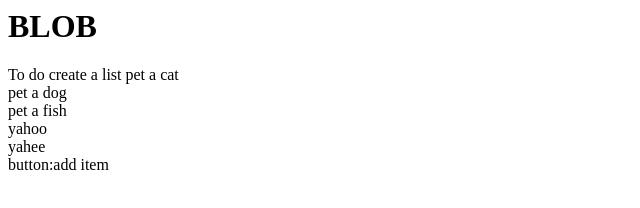
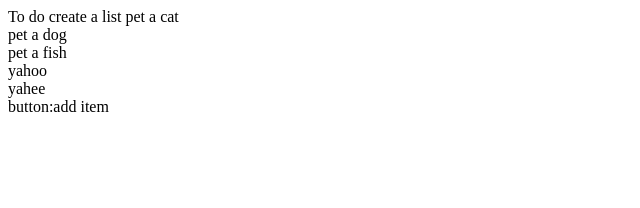
Before and after one commit to boomb0y/todo_app_front_end, a plain HTML site: page index.html in a window 1280 px wide. Shown: the whole page, without its empty margins (0-640 px from the left). Drawn offline with Linux system fonts and the light colour scheme.

Commit message:
YERRRRRRRRRR

```diff
--- a/index.html
+++ b/index.html
@@ -1,6 +1,9 @@
 
 <html>
-    <h1>BLOB</h1>
+  <head>
+    <title></title>
+  </head>
+  <body>
  To do
 create a list
 pet a cat<br>
@@ -9,12 +12,5 @@ pet a fish<br>
 yahoo<br>
 yahee<br>
 button:add item
-
-
-
-
-
-
-
-
+  </body>
 </html>
```
